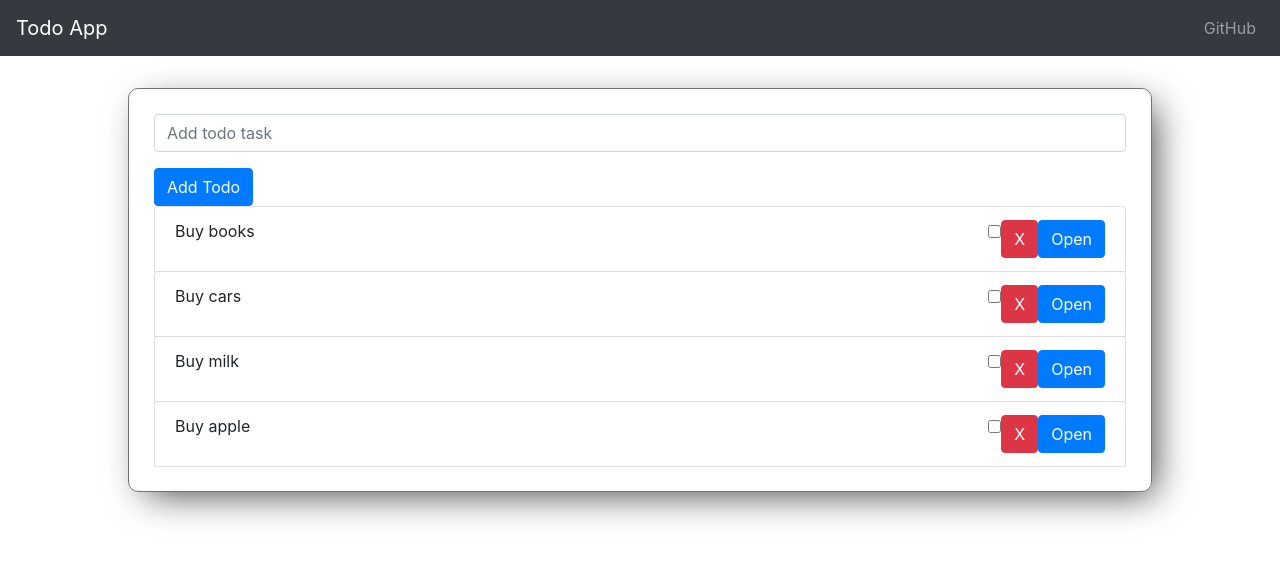
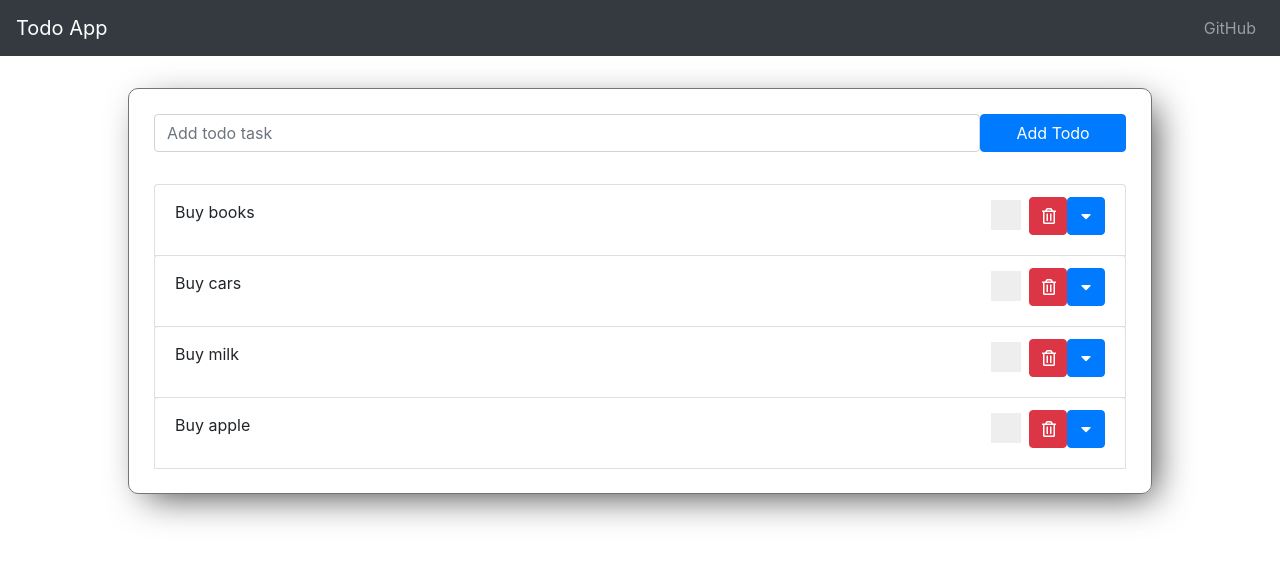
Before and after one commit to witoldmetel/MERN-interview, a React (Create React App) app in the folder client/: page / in a window 1280 px wide. Shown: the top 562 px of the page. Built offline with nearby package versions, Linux system fonts and the light colour scheme.

Commit message:
Add css styles

```diff
--- a/client/public/index.html
+++ b/client/public/index.html
@@ -10,6 +10,7 @@
     -->
     <link rel="manifest" href="%PUBLIC_URL%/manifest.json">
     <link rel="shortcut icon" href="%PUBLIC_URL%/favicon.ico">
+    <link rel="stylesheet" href="https://use.fontawesome.com/releases/v5.1.0/css/all.css" integrity="sha384-lKuwvrZot6UHsBSfcMvOkWwlCMgc0TaWr+30HWe3a4ltaBwTZhyTEggF5tJv8tbt" crossorigin="anonymous">
     <!--
       Notice the use of %PUBLIC_URL% in the tags above.
       It will be replaced with the URL of the `public` folder during the build.
--- /dev/null
+++ b/client/src/components/InputTodo.css
@@ -0,0 +1,15 @@
+.formContainer {
+    display: flex;
+    justify-content: space-between;
+    align-items: center;
+    margin-bottom: 2rem;
+}
+
+.formContainer__form {
+    width: 85%;
+    margin-bottom: 0;
+}
+
+.formContainer__button {
+    width: 15%;
+}
--- a/client/src/components/InputTodo.js
+++ b/client/src/components/InputTodo.js
@@ -1,13 +1,14 @@
 import React, { Component } from 'react';
-import { Button, Form, FormGroup, Label, Input } from 'reactstrap';
+import { Button, Form, FormGroup, Input } from 'reactstrap';
+import './InputTodo.css';
 
 export default class InputTodo extends Component {
   render() {
     const { AddTask, ChangeValue } = this.props;
     return (
     <div>
-        <Form onSubmit={AddTask}>
-            <FormGroup>
+        <Form onSubmit={AddTask} className="formContainer">
+            <FormGroup className="formContainer__form">
                 <Input
                     type="text"
                     name="title"
@@ -15,9 +16,7 @@ export default class InputTodo extends Component {
                     onChange={ChangeValue}
                 />
             </FormGroup>
-            <Button
-                color="primary"
-            >
+            <Button color="primary" className="formContainer__button" title="Add Task">
                 Add Todo
             </Button>
         </Form>
--- /dev/null
+++ b/client/src/components/TodoTask.css
@@ -0,0 +1,63 @@
+Button {
+    width: 38px;
+    height: 38px;
+}
+
+.checkbox {
+    display: block;
+    position: relative;
+    padding-left: 35px;
+    width: 38px;
+    height: 38px;
+    cursor: pointer;
+    font-size: 22px;
+    -webkit-user-select: none;
+    -moz-user-select: none;
+    -ms-user-select: none;
+    user-select: none;
+}
+
+.checkbox input {
+    position: absolute;
+    opacity: 0;
+    cursor: pointer;
+}
+
+.checkmark {
+    position: absolute;
+    top: 3px;
+    left: 0;
+    width: 30px;
+    height: 30px;
+    background-color: #eee;
+}
+
+.checkbox:hover input~.checkmark {
+    background-color: #ccc;
+}
+
+.checkbox input:checked~.checkmark {
+    background-color: #2196F3;
+}
+
+.checkmark:after {
+    content: "";
+    position: absolute;
+    display: none;
+}
+
+.checkbox input:checked~.checkmark:after {
+    display: block;
+}
+
+.checkbox .checkmark:after {
+    left: 10px;
+    top: 3px;
+    width: 10px;
+    height: 19px;
+    border: solid white;
+    border-width: 0 3px 3px 0;
+    -webkit-transform: rotate(45deg);
+    -ms-transform: rotate(45deg);
+    transform: rotate(45deg);
+}
--- a/client/src/components/TodoTask.js
+++ b/client/src/components/TodoTask.js
@@ -3,6 +3,7 @@ import { ListGroupItem, Button, Collapse } from 'reactstrap';
 import PropTypes from 'prop-types';
 import { connect } from 'react-redux';
 import { deleteTodo, toggleTodo } from '../actions/index';
+import './TodoTask.css'
 
 class TodoTask extends Component {
     state = {
@@ -30,20 +31,18 @@ class TodoTask extends Component {
             <ListGroupItem key={id} className="todoItem">
                 <p style={{ textDecoration: completed ? 'line-through' : 'none' }}>{title}</p>
                 <div className="todoItem__controls">
-                    <label>
+                    <label className="checkbox">
                         <input type="checkbox" onClick={this.onToggleClick.bind(this, id)}/>
+                        <span class="checkmark"></span>
                     </label>
-                    <Button
-                        color="danger"
-                        onClick={this.onDeleteClick.bind(this, id)}
-                    >
-                        X
+                    <Button onClick={this.onDeleteClick.bind(this, id)} color="danger">
+                        <i class="far fa-trash-alt"></i>
                     </Button>
                     <Button
                         color="primary"
                         onClick={this.onCollapse}
                     >
-                        Open
+                        {this.state.collapse ? <i class="fas fa-caret-up"></i> : <i class="fas fa-caret-down"></i>}
                     </Button>
                 </div>
             </ListGroupItem>
```
